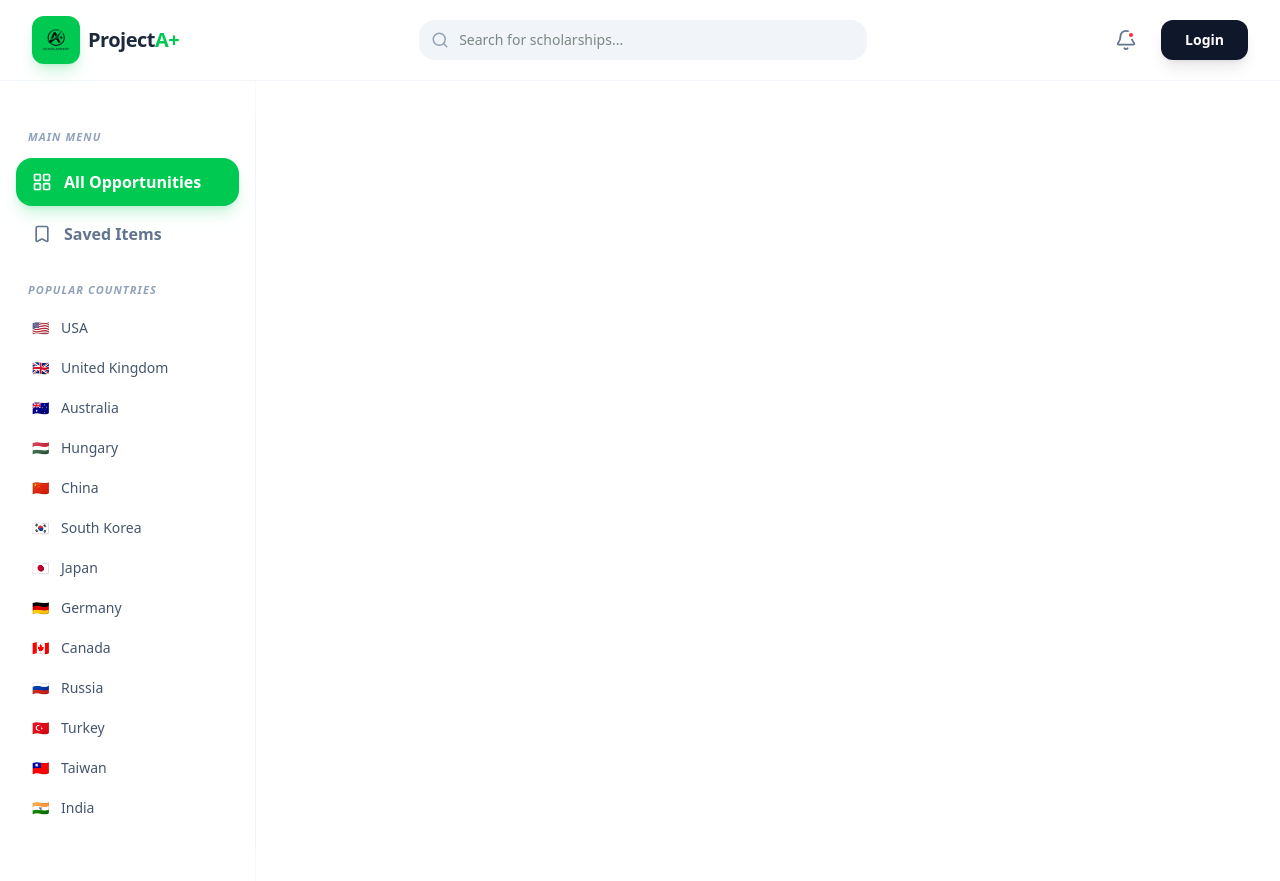
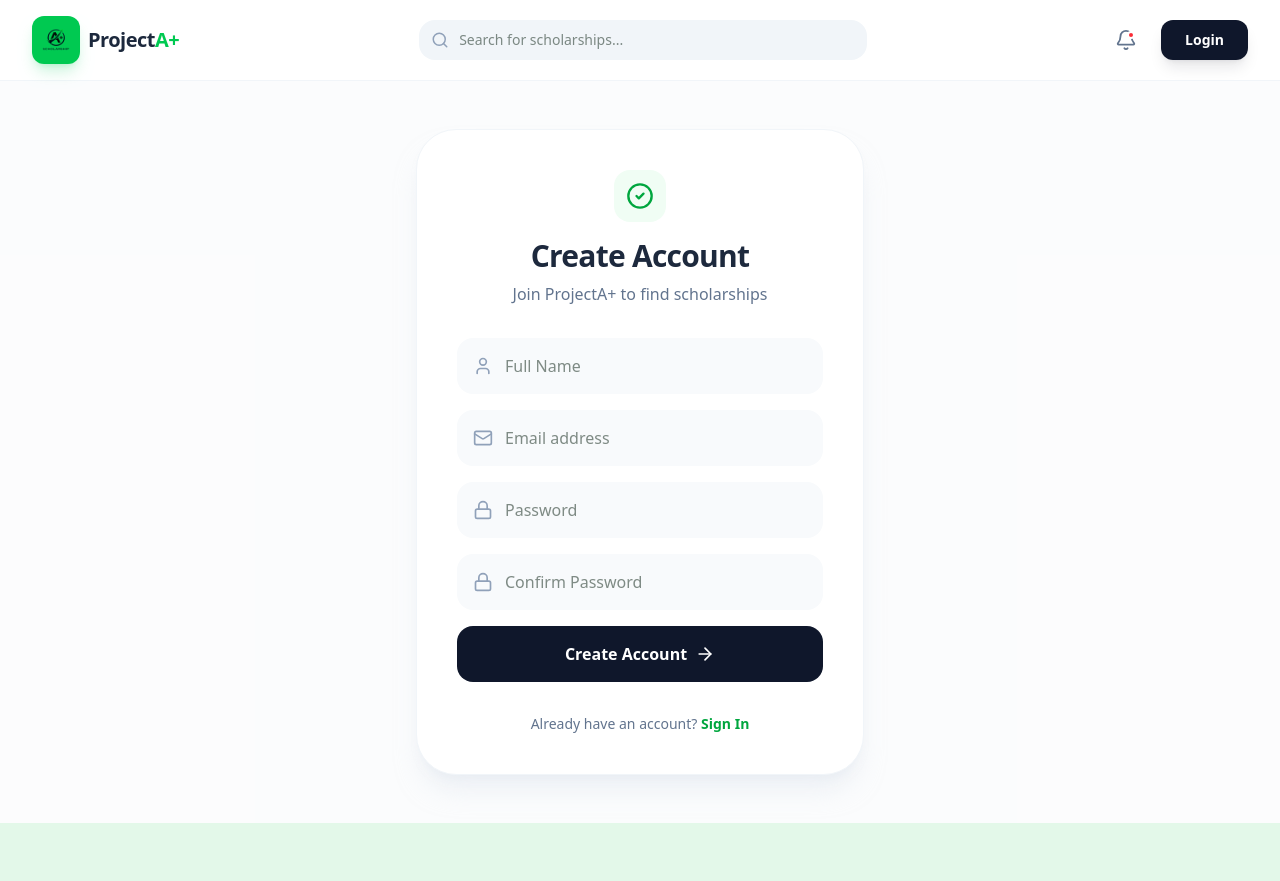
Before and after one commit to amkaamarsaikhan/ProjectA-, a React (Vite) app: page /signup in a window 1280 px wide. After the commit the page ends 823 px from the top, so only its background shows below. Built offline with nearby package versions, Linux system fonts and the light colour scheme.

Commit message:
added login-signup

```diff
--- a/src/App.jsx
+++ b/src/App.jsx
@@ -1,44 +1,64 @@
 import React, { useState } from 'react';
-import { BrowserRouter as Router, Routes, Route } from 'react-router-dom';
+import { BrowserRouter as Router, Routes, Route, useLocation } from 'react-router-dom';
 import Navbar from './components/Layout/Navbar';
 import Sidebar from './components/Layout/Sidebar';
 import Hero from './components/Layout/Hero';
 import ScholarshipList from './pages/ScholarshipList';
-import scholarshipsData from './data/scholarships.json';
+import Login from './pages/Login';
+import SignUp from './pages/SignUp';
 
-function App() {
+// Layout-ыг удирдах туслах компонент
+const AppContent = () => {
   const [filterType, setFilterType] = useState('All');
+  const location = useLocation();
+
+  // Login болон Signup хуудсууд дээр Sidebar болон Hero харуулахгүй байх шалгалт
+  const isAuthPage = location.pathname === '/login' || location.pathname === '/signup';
 
   return (
-    <Router>
-      <div className="min-h-screen bg-white flex flex-col">
+    <div className="min-h-screen bg-white flex flex-col font-sans">
       <Navbar />
 
-        <div className="flex flex-1 max-w-7xl mx-auto w-full">
-          <aside className="hidden lg:block w-64 border-r border-slate-50 py-8">
+      <div className="flex flex-1 w-full">
+        {/* Зөвхөн нүүр хуудсанд Sidebar харуулна */}
+        {!isAuthPage && (
+          <aside className="hidden lg:block w-64 border-r border-slate-50 py-8 sticky top-20 h-[calc(100vh-5rem)]">
             <Sidebar
               activeCategory={filterType}
               setActiveCategory={setFilterType}
             />
           </aside>
+        )}
 
-          <main className="flex-1 px-4 sm:px-8 py-8 bg-white text-slate-800">
+        <main className="flex-1">
           <Routes>
+            {/* HOME PAGE */}
             <Route path="/" element={
-                <>
+              <div className="flex flex-col">
                 <Hero onFilterChange={setFilterType} currentFilter={filterType} />
-                  <div className="mt-12">
+                <div className="max-w-7xl mx-auto w-full px-4 sm:px-8 py-8">
                   <ScholarshipList
                     activeCategory={filterType}
                     setActiveCategory={setFilterType}
                   />
                 </div>
-                </>
+              </div>
             } />
+
+            {/* AUTH PAGES */}
+            <Route path="/login" element={<Login />} />
+            <Route path="/signup" element={<SignUp />} />
           </Routes>
         </main>
       </div>
     </div>
+  );
+};
+
+function App() {
+  return (
+    <Router>
+      <AppContent />
     </Router>
   );
 }
--- /dev/null
+++ b/src/pages/Login.jsx
@@ -0,0 +1,52 @@
+import React, { useState } from 'react';
+import { useNavigate } from 'react-router-dom';
+import { useAuth } from '../context/AuthContext';
+import { Mail, Lock, ArrowRight } from 'lucide-react';
+
+const Login = () => {
+  const [email, setEmail] = useState('');
+  const [password, setPassword] = useState('');
+  const { login } = useAuth();
+  const navigate = useNavigate();
+
+  const handleSubmit = (e) => {
+    e.preventDefault();
+    login({ name: 'Amka', email: email }); // Fake login logic
+    navigate('/');
+  };
+
+  return (
+    <div className="flex-1 flex items-center justify-center bg-slate-50/50 py-12 px-4">
+      <div className="max-w-md w-full bg-white p-10 rounded-[2.5rem] border border-slate-100 shadow-xl shadow-slate-200/50">
+        <div className="text-center mb-10">
+          <h2 className="text-3xl font-black text-slate-800 tracking-tight">Welcome Back</h2>
+          <p className="text-slate-500 mt-2 font-medium">Log in to your account</p>
+        </div>
+
+        <form onSubmit={handleSubmit} className="space-y-5">
+          <div className="relative">
+            <Mail className="absolute left-4 top-1/2 -translate-y-1/2 text-slate-400" size={20} />
+            <input
+              type="email" required placeholder="Email address"
+              className="w-full pl-12 pr-4 py-4 bg-slate-50 border-none rounded-2xl focus:ring-2 focus:ring-green-500 outline-none"
+              onChange={(e) => setEmail(e.target.value)}
+            />
+          </div>
+          <div className="relative">
+            <Lock className="absolute left-4 top-1/2 -translate-y-1/2 text-slate-400" size={20} />
+            <input
+              type="password" required placeholder="Password"
+              className="w-full pl-12 pr-4 py-4 bg-slate-50 border-none rounded-2xl focus:ring-2 focus:ring-green-500 outline-none"
+              onChange={(e) => setPassword(e.target.value)}
+            />
+          </div>
+          <button type="submit" className="w-full py-4 bg-slate-900 text-white rounded-2xl font-bold flex items-center justify-center gap-2 hover:bg-slate-800 transition-all">
+            Sign In <ArrowRight size={20} />
+          </button>
+        </form>
+      </div>
+    </div>
+  );
+};
+
+export default Login;
--- /dev/null
+++ b/src/pages/SignUp.jsx
@@ -0,0 +1,106 @@
+import React, { useState } from 'react';
+import { useNavigate, Link } from 'react-router-dom';
+import { useAuth } from '../context/AuthContext';
+import { Mail, Lock, User, ArrowRight, CheckCircle2 } from 'lucide-react';
+
+const SignUp = () => {
+  const [formData, setFormData] = useState({
+    name: '',
+    email: '',
+    password: '',
+    confirmPassword: ''
+  });
+  const { login } = useAuth();
+  const navigate = useNavigate();
+
+  const handleSubmit = (e) => {
+    e.preventDefault();
+    if (formData.password !== formData.confirmPassword) {
+      alert("Passwords don't match!");
+      return;
+    }
+    // Бүртгүүлсний дараа шууд нэвтэрсэн төлөвт оруулна
+    login({ name: formData.name, email: formData.email });
+    navigate('/');
+  };
+
+  return (
+    <div className="flex-1 flex items-center justify-center bg-slate-50/50 py-12 px-4">
+      <div className="max-w-md w-full bg-white p-10 rounded-[2.5rem] border border-slate-100 shadow-xl shadow-slate-200/50">
+        <div className="text-center mb-8">
+          <div className="inline-flex p-3 rounded-2xl bg-green-50 text-green-600 mb-4">
+            <CheckCircle2 size={28} />
+          </div>
+          <h2 className="text-3xl font-black text-slate-800 tracking-tight">Create Account</h2>
+          <p className="text-slate-500 mt-2 font-medium">Join ProjectA+ to find scholarships</p>
+        </div>
+
+        <form onSubmit={handleSubmit} className="space-y-4">
+          {/* Full Name */}
+          <div className="relative group">
+            <User className="absolute left-4 top-1/2 -translate-y-1/2 text-slate-400 group-focus-within:text-green-500 transition-colors" size={20} />
+            <input
+              type="text"
+              required
+              placeholder="Full Name"
+              className="w-full pl-12 pr-4 py-4 bg-slate-50 border-none rounded-2xl focus:ring-2 focus:ring-green-500 outline-none transition-all"
+              onChange={(e) => setFormData({...formData, name: e.target.value})}
+            />
+          </div>
+
+          {/* Email */}
+          <div className="relative group">
+            <Mail className="absolute left-4 top-1/2 -translate-y-1/2 text-slate-400 group-focus-within:text-green-500 transition-colors" size={20} />
+            <input
+              type="email"
+              required
+              placeholder="Email address"
+              className="w-full pl-12 pr-4 py-4 bg-slate-50 border-none rounded-2xl focus:ring-2 focus:ring-green-500 outline-none transition-all"
+              onChange={(e) => setFormData({...formData, email: e.target.value})}
+            />
+          </div>
+
+          {/* Password */}
+          <div className="relative group">
+            <Lock className="absolute left-4 top-1/2 -translate-y-1/2 text-slate-400 group-focus-within:text-green-500 transition-colors" size={20} />
+            <input
+              type="password"
+              required
+              placeholder="Password"
+              className="w-full pl-12 pr-4 py-4 bg-slate-50 border-none rounded-2xl focus:ring-2 focus:ring-green-500 outline-none transition-all"
+              onChange={(e) => setFormData({...formData, password: e.target.value})}
+            />
+          </div>
+
+          {/* Confirm Password */}
+          <div className="relative group">
+            <Lock className="absolute left-4 top-1/2 -translate-y-1/2 text-slate-400 group-focus-within:text-green-500 transition-colors" size={20} />
+            <input
+              type="password"
+              required
+              placeholder="Confirm Password"
+              className="w-full pl-12 pr-4 py-4 bg-slate-50 border-none rounded-2xl focus:ring-2 focus:ring-green-500 outline-none transition-all"
+              onChange={(e) => setFormData({...formData, confirmPassword: e.target.value})}
+            />
+          </div>
+
+          <button
+            type="submit"
+            className="w-full py-4 bg-slate-900 text-white rounded-2xl font-bold flex items-center justify-center gap-2 hover:bg-slate-800 transition-all mt-4 active:scale-95"
+          >
+            Create Account <ArrowRight size={20} />
+          </button>
+        </form>
+
+        <p className="text-center mt-8 text-sm text-slate-500 font-medium">
+          Already have an account?{' '}
+          <Link to="/login" className="font-bold text-green-600 hover:text-green-700">
+            Sign In
+          </Link>
+        </p>
+      </div>
+    </div>
+  );
+};
+
+export default SignUp;
```
Lines whose indentation alone changed are shown as unchanged.
